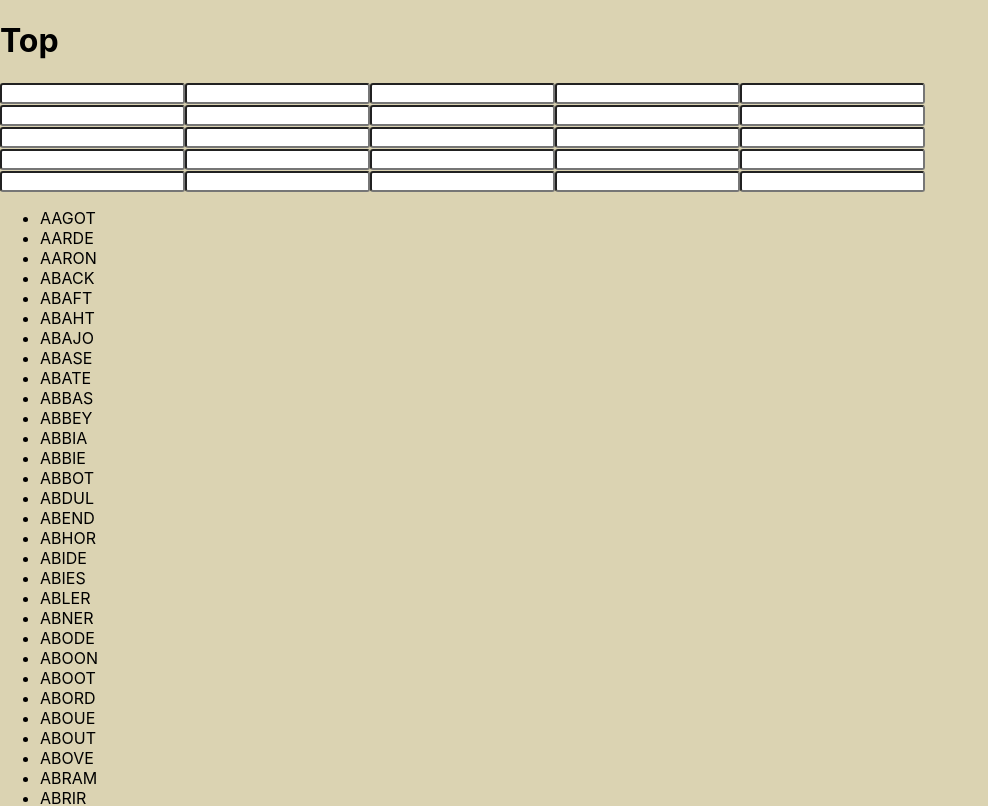
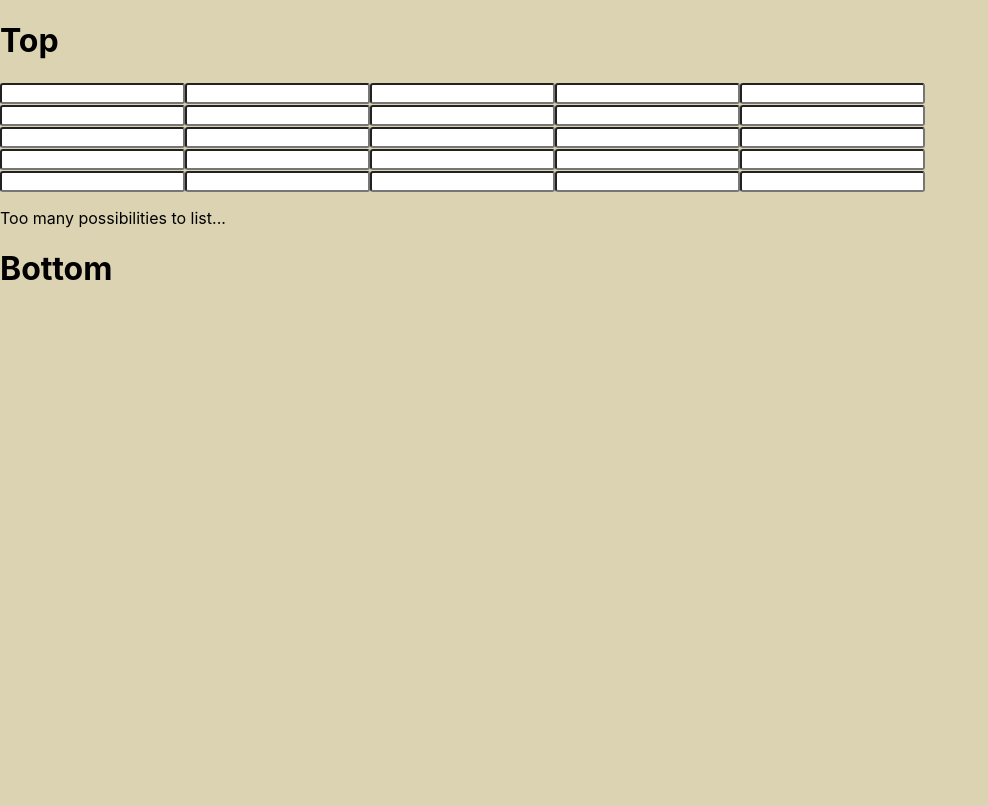
Before and after one commit to pkmoore/wordle-solver, a React (Create React App) app: page / in a window 1280 px wide. Shown: the top 806 px of the page, without its empty margins (0-988 px from the left). Built offline with nearby package versions, Linux system fonts and the light colour scheme.

Commit message:
Don't show a massive list of candidates

```diff
--- a/src/components/possibilities.jsx
+++ b/src/components/possibilities.jsx
@@ -1,36 +1,44 @@
-import React, {Component} from 'react';
-import { getWords } from '../data/dictionary';
+import React, { Component } from "react";
+import { getWords } from "../data/dictionary";
 
 class Possibilities extends Component {
   render() {
-        console.log(this.getCandidateWords());
-        return (<ul>
-            {this.getCandidateWords().map((w, i) => <li key={i}>{w}</li>)}
+    let candidates = this.getCandidateWords();
+    if (candidates.length > 100) {
+      return <p> Too many possibilities to list... </p>;
+    } else {
+      return (
+        <ul>
+          {candidates.map((w, i) => (
+            <li key={i}>{w}</li>
+          ))}
         </ul>
       );
-    };
+    }
+  }
 
   getCandidateWords() {
-        const { inCorrectPlaceLetters, inWordLetters, notInWordLetters } = this.props;
+    const { inCorrectPlaceLetters, inWordLetters, notInWordLetters } =
+      this.props;
 
     const words = getWords();
 
-        return words.filter(w => {
-            for(let i = 0; i < inCorrectPlaceLetters.length; i++) {
+    return words.filter((w) => {
+      for (let i = 0; i < inCorrectPlaceLetters.length; i++) {
         let index = inCorrectPlaceLetters[i].id;
-                if(w[index] !== inCorrectPlaceLetters[i].value) {
+        if (w[index] !== inCorrectPlaceLetters[i].value) {
           return false;
         }
       }
 
-            for(let i = 0; i < notInWordLetters.length; i++) {
-                if(w.includes(notInWordLetters[i].value)) {
+      for (let i = 0; i < notInWordLetters.length; i++) {
+        if (w.includes(notInWordLetters[i].value)) {
           return false;
         }
       }
 
-            for(let i = 0; i < inWordLetters.length; i++) {
-                if(!w.includes(inWordLetters[i].value)) {
+      for (let i = 0; i < inWordLetters.length; i++) {
+        if (!w.includes(inWordLetters[i].value)) {
           return false;
         }
       }
@@ -40,5 +48,4 @@ class Possibilities extends Component {
   }
 }
 
-
 export default Possibilities;
```
Lines whose indentation alone changed are shown as unchanged.
